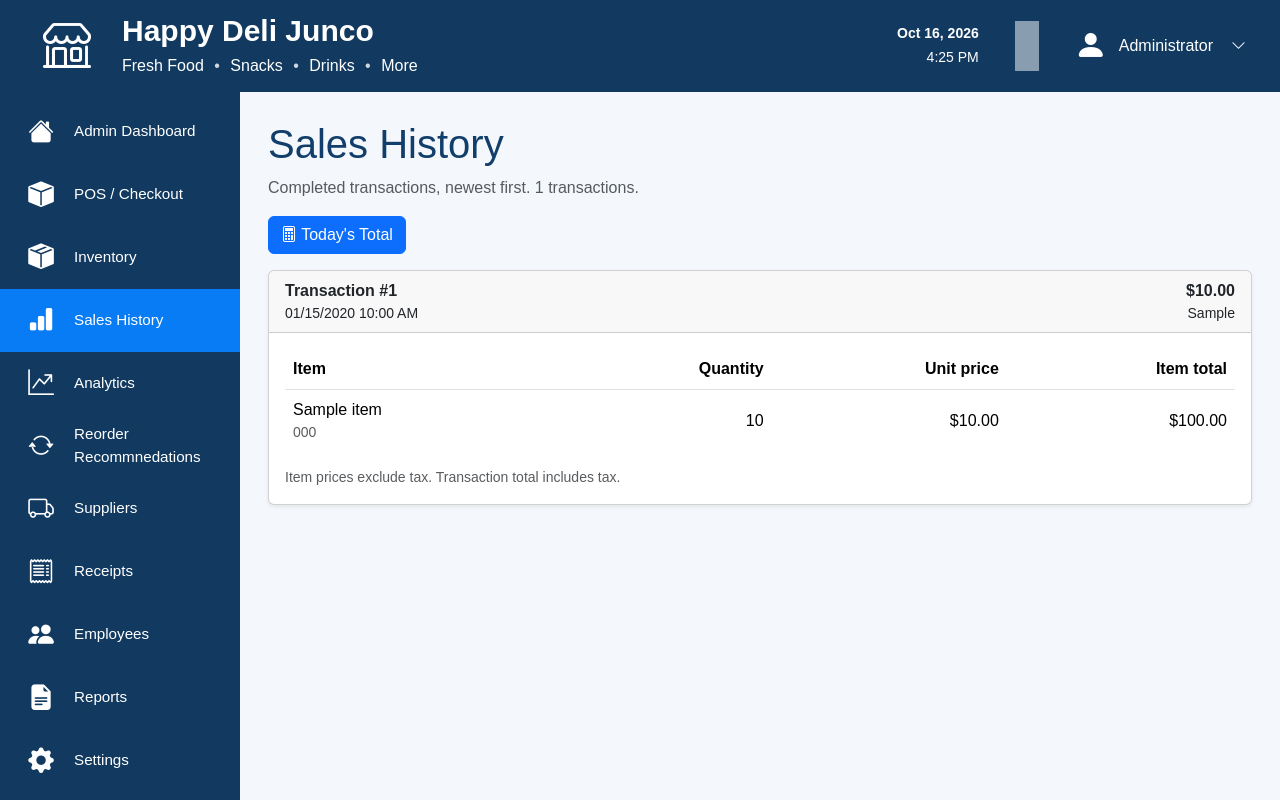
After one commit to xjtrail-code/happy-deli-pos-system, a Flask app: page /sales-history in a window 1280 px wide. The commit adds this page. Run offline with Flask 3, Linux system fonts and the light colour scheme; the visitor is signed in with stand-in values (Sample User, id 1); tables that the repository leaves empty hold one stand-in row (values such as "Sample post").

Commit message:
Added sales history page with daily total

```diff
--- a/app.py
+++ b/app.py
@@ -1,12 +1,15 @@
 import os
 import secrets
-from datetime import timedelta
+from datetime import date, datetime, timedelta
 from functools import wraps
 
 import click
+from dotenv import load_dotenv
 from flask import Flask, abort, g, redirect, render_template, request, session, url_for
 from flask_sqlalchemy import SQLAlchemy
 from werkzeug.security import check_password_hash, generate_password_hash
+
+load_dotenv(os.path.join(os.path.dirname(os.path.abspath(__file__)), '.env'))
 
 app = Flask(__name__)
 app.config.update(
@@ -55,6 +58,19 @@ class Sale(db.Model):
         nullable=False,
         default=db.func.now()
     )
+    items = db.relationship('SaleItem', back_populates='sale',
+                            cascade='all, delete-orphan', order_by='SaleItem.id')
+
+
+class SaleItem(db.Model):
+    id = db.Column(db.Integer, primary_key=True)
+    sale_id = db.Column(db.Integer, db.ForeignKey('sale.id'), nullable=False, index=True)
+    # Preserve the name and price at checkout even if inventory changes later.
+    product_name = db.Column(db.String(100), nullable=False)
+    barcode = db.Column(db.String(100), nullable=False)
+    quantity = db.Column(db.Integer, nullable=False)
+    unit_price = db.Column(db.Numeric(12, 2), nullable=False)
+    sale = db.relationship('Sale', back_populates='items')
 
 PRODUCT_SEED = [
     ("012345678901", "Whole Milk 1 Gal", 3.99, 40),
@@ -354,6 +370,7 @@ def complete_sale():
             )
 
         subtotal = Decimal('0.00')
+        sale_items = []
 
         for barcode, quantity in quantities.items():
             product = db.session.scalar(
@@ -378,6 +395,13 @@ def complete_sale():
 
             product.quantity -= quantity
 
+            sale_items.append(SaleItem(
+                product_name=product.name,
+                barcode=product.barcode,
+                quantity=quantity,
+                unit_price=Decimal(str(product.price)),
+            ))
+
             subtotal += (
                 Decimal(str(product.price)) * quantity
             )
@@ -396,7 +420,8 @@ def complete_sale():
 
         sale = Sale(
             total=float(total),
-            payment_method=payment_method
+            payment_method=payment_method,
+            items=sale_items,
         )
 
         db.session.add(sale)
@@ -423,6 +448,26 @@ def complete_sale():
             'success': False,
             'error': 'Unable to complete sale.'
         }, 500
+
+
+@app.route('/sales-history')
+@login_required('admin')
+def sales_history():
+    today = date.today()
+    start = datetime.combine(today, datetime.min.time())
+    daily_total, daily_count = db.session.execute(
+        db.select(db.func.coalesce(db.func.sum(Sale.total), 0), db.func.count(Sale.id))
+        .where(Sale.created_at >= start, Sale.created_at < start + timedelta(days=1))
+    ).one()
+    sales = db.paginate(
+        db.select(Sale).options(db.selectinload(Sale.items))
+        .order_by(Sale.created_at.desc(), Sale.id.desc()),
+        per_page=20,
+        max_per_page=20,
+        error_out=False,
+    )
+    return render_template('sales_history.html', sales=sales, today=today,
+                           daily_total=daily_total, daily_count=daily_count)
 
 
 @app.route('/reports')
--- a/templates/base.html
+++ b/templates/base.html
@@ -203,7 +203,7 @@
 
             <!-- SALES HISTORY -->
             <a
-                href="#"
+                href="{{ url_for('sales_history') }}"
                 class="sidebar-link
                 {% if request.endpoint == 'sales_history' %}
                     active
--- /dev/null
+++ b/templates/sales_history.html
@@ -0,0 +1,78 @@
+{% extends "base.html" %}
+
+{% block title %}Happy Deli - Sales History{% endblock %}
+
+{% block content %}
+<h1>Sales History</h1>
+<p class="text-muted">Completed transactions, newest first. {{ sales.total }} transactions.</p>
+
+<button class="btn btn-primary mb-3" type="button" data-bs-toggle="collapse"
+        data-bs-target="#daily-total" aria-expanded="false" aria-controls="daily-total">
+    <i class="bi bi-calculator" aria-hidden="true"></i> Today's Total
+</button>
+<div class="collapse" id="daily-total">
+    <section class="card card-body shadow-sm mb-3" aria-labelledby="daily-total-heading">
+        <h2 class="h5" id="daily-total-heading">Transaction total for {{ today.strftime('%m/%d/%Y') }}</h2>
+        <p class="fs-3 fw-bold mb-1">${{ '%.2f'|format(daily_total) }}</p>
+        <p class="text-muted mb-0">{{ daily_count }} completed transaction{{ '' if daily_count == 1 else 's' }} &middot; Includes tax</p>
+    </section>
+</div>
+
+{% for sale in sales.items %}
+<article class="card shadow-sm mb-3">
+    <div class="card-header d-flex flex-wrap justify-content-between gap-2">
+        <div>
+            <strong>Transaction #{{ sale.id }}</strong>
+            <div class="small">{{ sale.created_at.strftime('%m/%d/%Y %I:%M %p') }}</div>
+        </div>
+        <div class="text-end">
+            <strong>${{ '%.2f'|format(sale.total) }}</strong>
+            <div class="small">{{ sale.payment_method|capitalize }}</div>
+        </div>
+    </div>
+    <div class="card-body">
+        {% if sale.items %}
+        <div class="table-responsive">
+            <table class="table mb-0 align-middle">
+                <caption class="visually-hidden">Items in transaction #{{ sale.id }}</caption>
+                <thead>
+                    <tr>
+                        <th scope="col">Item</th>
+                        <th scope="col" class="text-end">Quantity</th>
+                        <th scope="col" class="text-end">Unit price</th>
+                        <th scope="col" class="text-end">Item total</th>
+                    </tr>
+                </thead>
+                <tbody>
+                    {% for item in sale.items %}
+                    <tr>
+                        <td>{{ item.product_name }}<div class="small text-muted">{{ item.barcode }}</div></td>
+                        <td class="text-end">{{ item.quantity }}</td>
+                        <td class="text-end">${{ '%.2f'|format(item.unit_price) }}</td>
+                        <td class="text-end">${{ '%.2f'|format(item.unit_price * item.quantity) }}</td>
+                    </tr>
+                    {% endfor %}
+                </tbody>
+            </table>
+        </div>
+        <p class="small text-muted mt-3 mb-0">Item prices exclude tax. Transaction total includes tax.</p>
+        {% else %}
+        <p class="text-muted mb-0">Item details were not recorded for this transaction.</p>
+        {% endif %}
+    </div>
+</article>
+{% else %}
+<div class="card card-body text-center py-5">
+    <h2 class="h5">No completed transactions yet</h2>
+    <p class="text-muted mb-0">Sales will appear here after checkout.</p>
+</div>
+{% endfor %}
+
+{% if sales.pages > 1 %}
+<nav aria-label="Sales history pages" class="d-flex align-items-center gap-3 my-3">
+    {% if sales.has_prev %}<a class="btn btn-outline-primary" href="{{ url_for('sales_history', page=sales.prev_num) }}">Previous</a>{% endif %}
+    <span>Page {{ sales.page }} of {{ sales.pages }}</span>
+    {% if sales.has_next %}<a class="btn btn-outline-primary" href="{{ url_for('sales_history', page=sales.next_num) }}">Next</a>{% endif %}
+</nav>
+{% endif %}
+{% endblock %}
```
Also changed, not shown: AUTH_SETUP.md (+14 -6 lines), tests/test_auth.py (+101 -1 lines), 1 other file.
